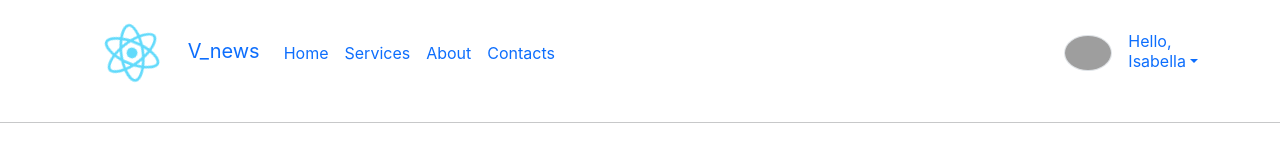
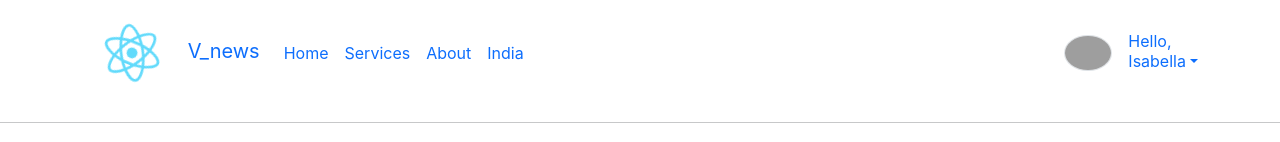
Before and after one commit to sharma62/v-NEWS, a React (Create React App) app: page / in a window 1280 px wide. Shown: the top 142 px of the page. Built offline with nearby package versions, Linux system fonts and the light colour scheme; no server answers; grey boxes are pictures that could not be loaded.

Commit message:
Update IU

```diff
--- a/src/components/Home.js
+++ b/src/components/Home.js
@@ -2,7 +2,6 @@ import React, { Component } from 'react'
 import '../App.css';
 import News from './body/News';
 import Navbar from './nav/Navbar'
-import {Zoom} from 'react-reveal/Zoom'
 
 
 
--- a/src/components/body/NewsItem.js
+++ b/src/components/body/NewsItem.js
@@ -1,5 +1,5 @@
 import React, { Component } from 'react'
-import { Zoom,Fade } from 'react-reveal'
+import { Zoom } from 'react-reveal'
 
 export default class NewsItem extends Component {
     render(props) {
@@ -11,9 +11,8 @@ export default class NewsItem extends Component {
 
 
                 <Zoom >
-
                     <div className="col-md-4 my-3" >
-                        <div className="card h-100" style={{ width: "18rem" }}>
+                        <div className="card h-100">
                             <img src={urlToImage ? urlToImage : "https://upload.wikimedia.org/wikipedia/commons/1/14/No_Image_Available.jpg"} className="card-img-top" alt="..." />
                             <div className="card-body">
                                 <h5 className="card-title">{title ? title : "No Title"}</h5>
@@ -22,7 +21,7 @@ export default class NewsItem extends Component {
                                     <i className="card-subtitle mt-2 text-muted">Date :- '{publishedAt ? publishedAt : "NA"}'</i>
                                 </div>
                                 <p className="card-text ">{description ? description : "Discription Not Found "}</p>
-                                <a href={url} className="btn btn-primary align-items-end ">Read</a>
+                                <a href={url} className="btn btn-primary align-items-end ">More...</a>
                             </div>
                         </div>
                     </div>
--- a/src/components/nav/Navbar.js
+++ b/src/components/nav/Navbar.js
@@ -3,7 +3,7 @@ import React, { Component } from 'react'
 import "../../App.css";
 import logo from "../../logo.svg";
 export default class Navbar extends Component {
-    render(props) {
+    render() {
         return (
             <>
                 <div className="container-fluid">
@@ -69,7 +69,7 @@ export default class Navbar extends Component {
                                     <li className="nav-item active"><a href="/" className="nav-link">Home</a></li>
                                     <li className="nav-item"><a href="/" className="nav-link">Services</a></li>
                                     <li className="nav-item"><a href="/" className="nav-link">About</a></li>
-                                    <li className="nav-item"><a href="/" className="nav-link">Contacts</a></li>
+                                    <li className="nav-item"><a href="/" className="nav-link">India</a></li>
                                 </ul>
                             </nav>
                         </div>
```
Also changed, not shown: src/components/body/News.js (+13 -10 lines).
